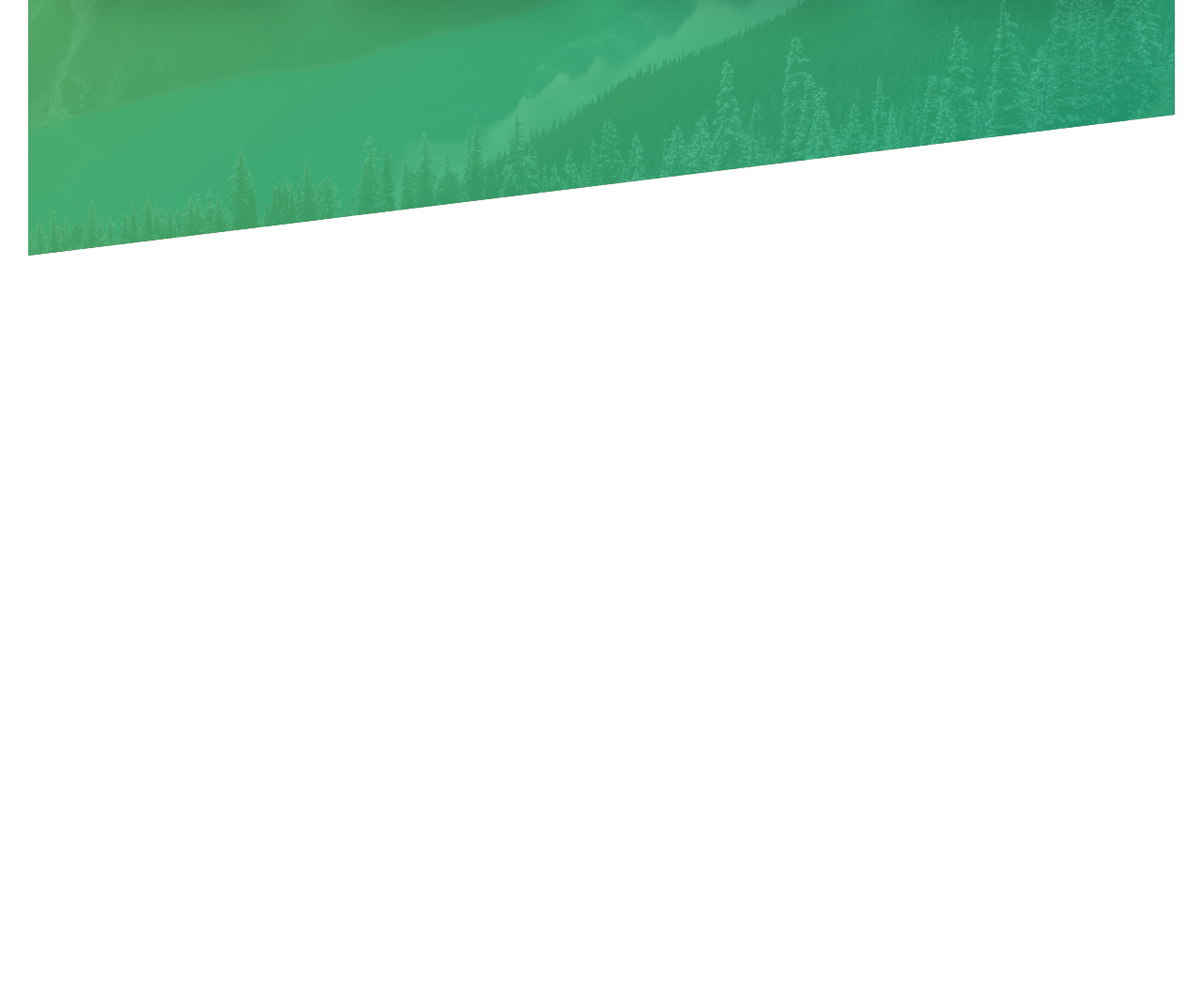
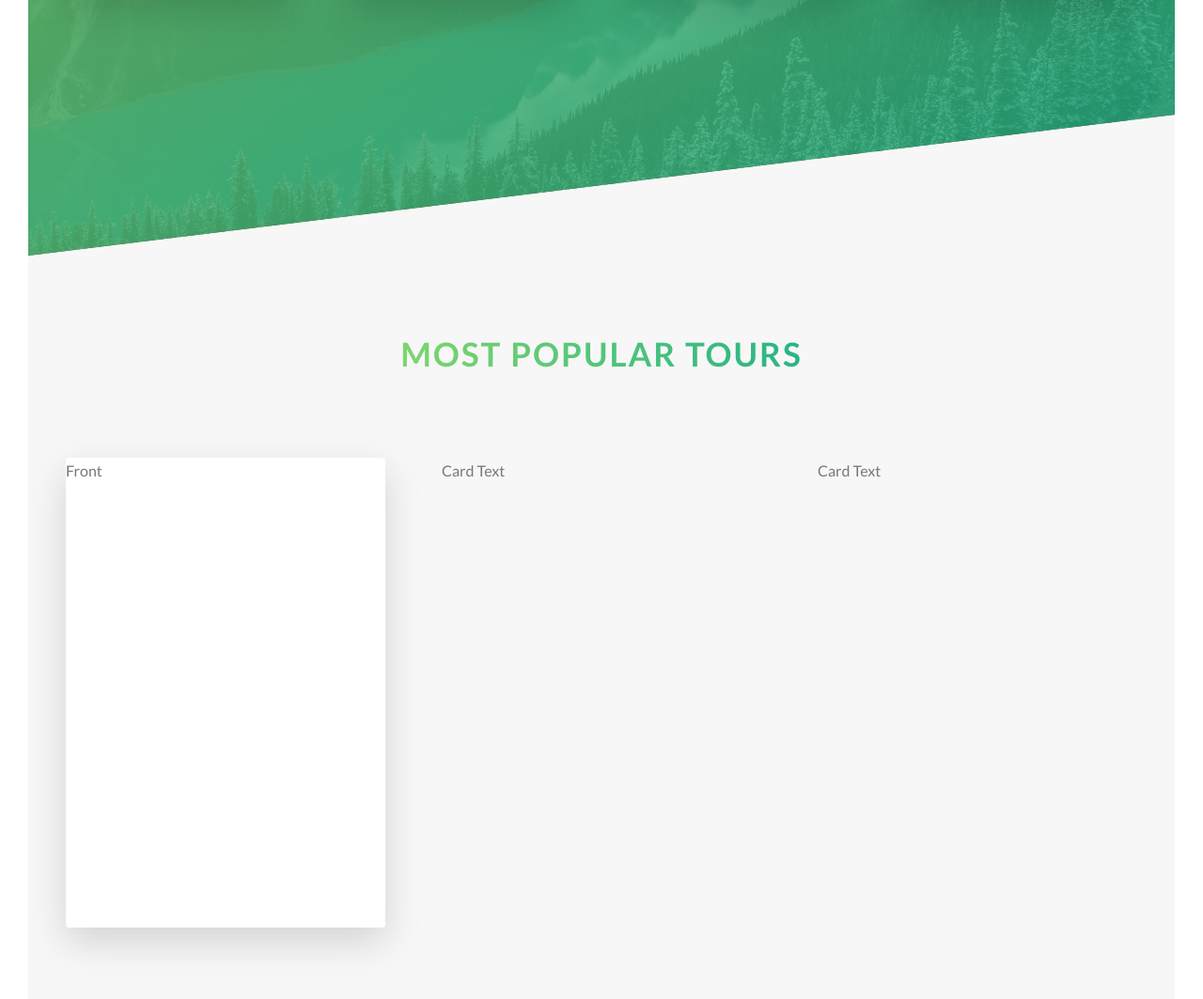
Before and after one commit to Denver-Meadows/Natours, a website built with Parcel: page index.html in a window 1280 px wide. Shown: the part 2008-3071 px from the top of the page at 94% size. Before the commit the page ends 2280 px from the top, so only its background shows below. Built offline with nearby package versions, Linux system fonts and the light colour scheme.

Commit message:
First card in Tours section fully functional

```diff
--- a/index.html
+++ b/index.html
@@ -105,9 +105,40 @@
             </p>
           </div>
         </div>
-
       </div>
     </section>
+
+    <section class="section-tours">
+      <div class="u-center-text u-margin-bottom-big">
+        <h2 class="heading-secondary">
+          Most popular tours
+        </h2>
+      </div>
+
+      <div class="row">
+        <div class="col-1-of-3">
+          <div class="card">
+            <div class="card__side card__side--front">
+              Front
+            </div>
+            <div class="card__side card__side--back card__side--back-1">
+              Back
+            </div>
+          </div>
+        </div>
+        <div class="col-1-of-3">
+          <div class="card">
+            Card Text
+          </div>
+        </div>
+        <div class="col-1-of-3">
+          <div class="card">
+            Card Text
+          </div>
+        </div>
+      </div>
+    </section>
+
   </main>
 
   <!-- Built a grid so we can use sections as needed
--- a/sass/abstracts/_variables.scss
+++ b/sass/abstracts/_variables.scss
@@ -9,6 +9,13 @@ $color-black: #000;
 
 $color-grey-light-1: #f7f7f7;
 
+$color-secondary-light: #ffb900;
+$color-secondary-dark: #ff7730;
+
+$color-tertiary-light: #2998ff;
+$color-tertiary-dark: #5643fa;
+
+
 // Grid
 $grid-width: 114rem;
 $gutter-vertical: 8rem; // bottom margin
--- /dev/null
+++ b/sass/components/_card.scss
@@ -0,0 +1,41 @@
+.card {
+  // Change the look of the card during the flip.
+  perspective: 150rem;
+  -moz-perspective: 150rem;
+  position: relative;
+  height: 50rem; // needed to keep perspective
+
+  &__side {
+    height: 50rem;
+    transition: all .9s ease;
+    // Fix position to stack cards
+    position: absolute;
+    top: 0;
+    left: 0;
+    width: 100%; // Stop width from collapsing
+    backface-visibility: hidden; // Hide card side when flipped
+    border-radius: 3px;
+    box-shadow: 0 1.5rem 4rem rgba($color-black, .15);
+
+    &--front {
+      background-color: $color-white;
+    }
+
+    &--back {
+      background-color: green;
+      transform: rotateY(-180deg);
+
+      &-1 {
+        background-image: linear-gradient(to right bottom, $color-secondary-light, $color-secondary-dark);
+      }
+    }
+  }
+
+  &:hover &__side--front {
+    transform: rotateY(180deg);
+  }
+
+  &:hover &__side--back {
+    transform: rotateY(0);
+  }
+}
--- a/sass/main.scss
+++ b/sass/main.scss
@@ -8,6 +8,7 @@
 @import "base/animations";
 
 @import "components/button";
+@import "components/card";
 @import "components/composition";
 @import "components/feature-box";
 
--- a/sass/pages/_home.scss
+++ b/sass/pages/_home.scss
@@ -22,3 +22,9 @@
     transform: skewY(7deg);
   }
 }
+
+.section-tours {
+  background-color: $color-grey-light-1;
+  padding: 25rem 0 50rem 0;
+  margin-top: -10rem;
+}
```
Also changed, not shown: CSS/style.css.
